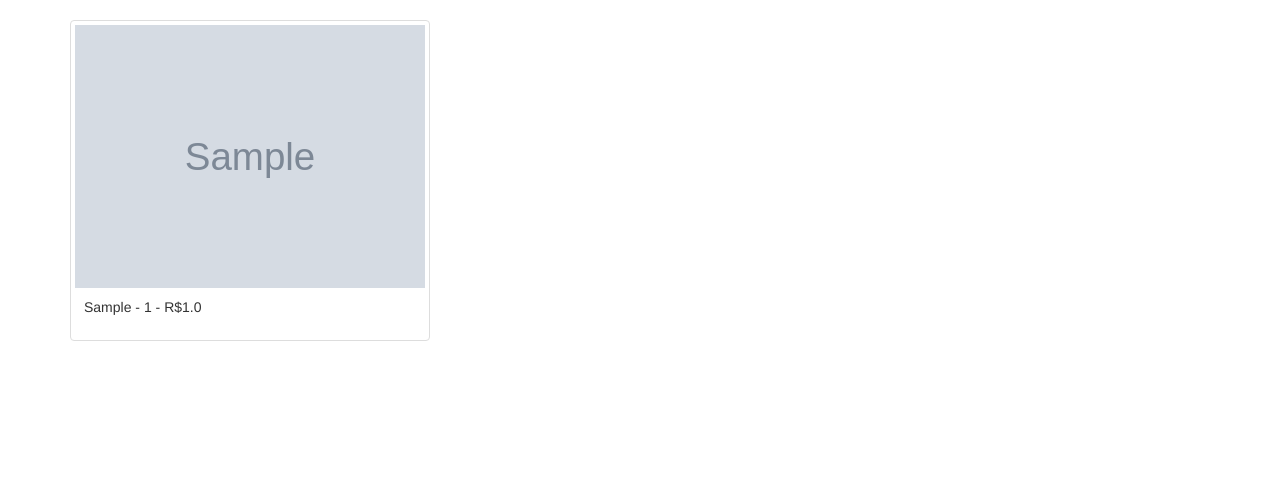
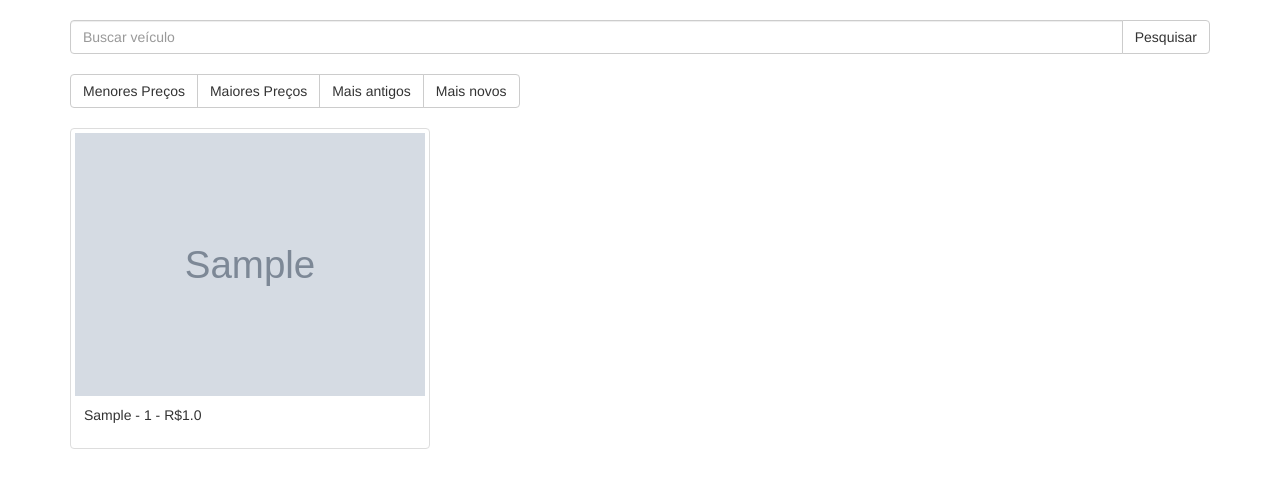
Before and after one commit to limaand/projetoDjango, a Django app: page /veiculo/listar/ in a window 1280 px wide. Shown: the part 52-540 px from the top of the page. Run offline with Django 3.2, Linux system fonts and the light colour scheme; tables that the repository leaves empty hold one stand-in row (values such as "Sample post"); grey boxes marked "Sample" are stand-in pictures; some libraries are stand-ins or nearby versions.

Commit message:
lista de veiculos add

```diff
--- a/djangoAdmin/app/templates/base.html
+++ b/djangoAdmin/app/templates/base.html
@@ -1,5 +1,5 @@
 <!DOCTYPE html>
-<html lang="en">
+<html lang="pt-br">
 <head>
 <link href="https://maxcdn.bootstrapcdn.com/bootstrap/3.3.7/css/bootstrap.min.css" rel="stylesheet" integrity="sha384-BVYiiSIFeK1dGmJRAkycuHAHRg32OmUcww7on3RYdg4Va+PmSTsz/K68vbdEjh4u" crossorigin="anonymous">
 <script src="https://maxcdn.bootstrapcdn.com/bootstrap/3.3.7/js/bootstrap.min.js" integrity="sha384-Tc5IQib027qvyjSMfHjOMaLkfuWVxZxUPnCJA7l2mCWNIpG9mGCD8wGNIcPD7Txa" crossorigin="anonymous"></script>
--- a/djangoAdmin/app/templates/veiculo_list.html
+++ b/djangoAdmin/app/templates/veiculo_list.html
@@ -1,11 +1,47 @@
 {% extends 'base.html' %}
 {% load static %}
-{% load humanize %}
 {% block title %}
-Listagem de Veículos
+    Listagem de Veículos
 {% endblock title %}
 
 {% block content %}
+
+<div class="row">
+  <form method="get">
+     <div class="col-lg-12">
+       <div class="input-group">
+         <input type="text" class="form-control" name="busca"
+           placeholder="Buscar veículo">
+         <span class="input-group-btn">
+         <button class="btn btn-default" type="submit">Pesquisar</button>
+       </span>
+      </div>
+    </div>
+ </form>
+</div>
+<br>
+
+
+<form method="get">
+     <div class="btn-group" role="group">
+      {% with cat=request.GET.ordenar %}
+           <button type="submit" class="btn btn-default
+            {% if cat == 'preco' %} disabled {% endif %}"
+            name="ordenar" value="preco">Menores Preços</button>
+          <button type="submit" class="btn btn-default
+              {% if cat == '-preco' %} disabled {% endif %}"
+            name="ordenar" value="-preco">Maiores Preços</button>
+          <button type="submit" class="btn btn-default
+            {% if cat == 'ano' %} disabled {% endif %}"
+            name="ordenar" value="ano">Mais antigos</button>
+          <button type="submit" class="btn btn-default
+            {% if cat == '-ano' %} disabled {% endif %}"
+            name="ordenar" value="-ano">Mais novos</button>
+      {% endwith %}
+    </div>
+</form>
+<br>
+
 <div class="row">
 {% for veiculo in lista %}
   <div class="col-md-4">
--- a/djangoAdmin/app/urls.py
+++ b/djangoAdmin/app/urls.py
@@ -3,5 +3,6 @@ from .views import *
 
 
 urlpatterns = [
-               url(r'^veiculo/listar/$', listar_veiculo, name='listar_veiculo'),
+    url(r'^veiculo/listar/$', listar_veiculo, name='listar_veiculo'),
+
 ]
--- a/djangoAdmin/app/views.py
+++ b/djangoAdmin/app/views.py
@@ -1,7 +1,22 @@
 from django.shortcuts import render
 from .models import *
 
+#def listar_veiculo(request, template_name="veiculo_list.html"):
+#    veiculo = Veiculo.objects.all()
+#    veiculos = {'lista': veiculo}
+#    return render(request, template_name, veiculos)
+
+
 def listar_veiculo(request, template_name="veiculo_list.html"):
-    veiculo = Veiculo.objects.all()
-    veiculos = {'lista': veiculo}
-    return render(request, template_name, veiculos)
+    query = request.GET.get("busca", '')
+    ordenar = request.GET.get("ordernar", '')
+    if query:
+        veiculo = Veiculo.objects.filter(modelo__icontains=query)
+    else:
+        if ordenar:
+            veiculo = Veiculo.objects.all().order_by(ordenar)
+        else:
+            veiculo = Veiculo.objects.all()
+
+    veiculo = {'lista':veiculo}
+    return render(request, template_name, veiculo)
--- a/djangoAdmin/djangoAdmin/settings.py
+++ b/djangoAdmin/djangoAdmin/settings.py
@@ -77,7 +77,7 @@ WSGI_APPLICATION = 'djangoAdmin.wsgi.application'
 DATABASES = {
     'default': {
         'ENGINE': 'django.db.backends.mysql',
-        'NAME': 'djangoAdmin1',
+        'NAME': 'djangoAdmin',
         'USER': 'root',
         'PASSWORD': '',
         'HOST': '127.0.0.1',
```
Also changed, not shown: djangoAdmin/djangoAdmin/urls.py (+8 -8 lines), djangoAdmin/media/images/Afiatmobi.jpg (deleted), djangoAdmin/media/images/captut.jpg (added), djangoAdmin/media/images/fiat-starda.jpg (added), djangoAdmin/media/images/moto-bmw.jpg (added).
